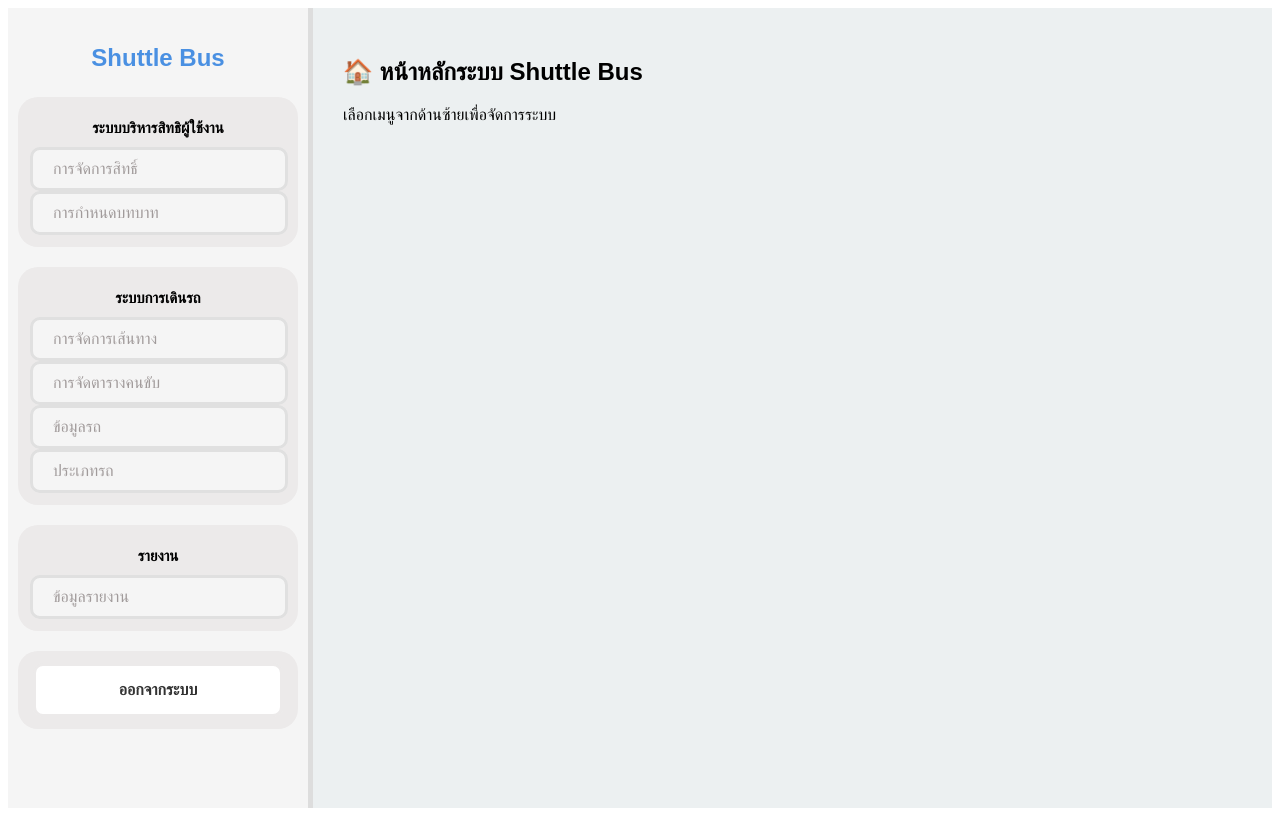
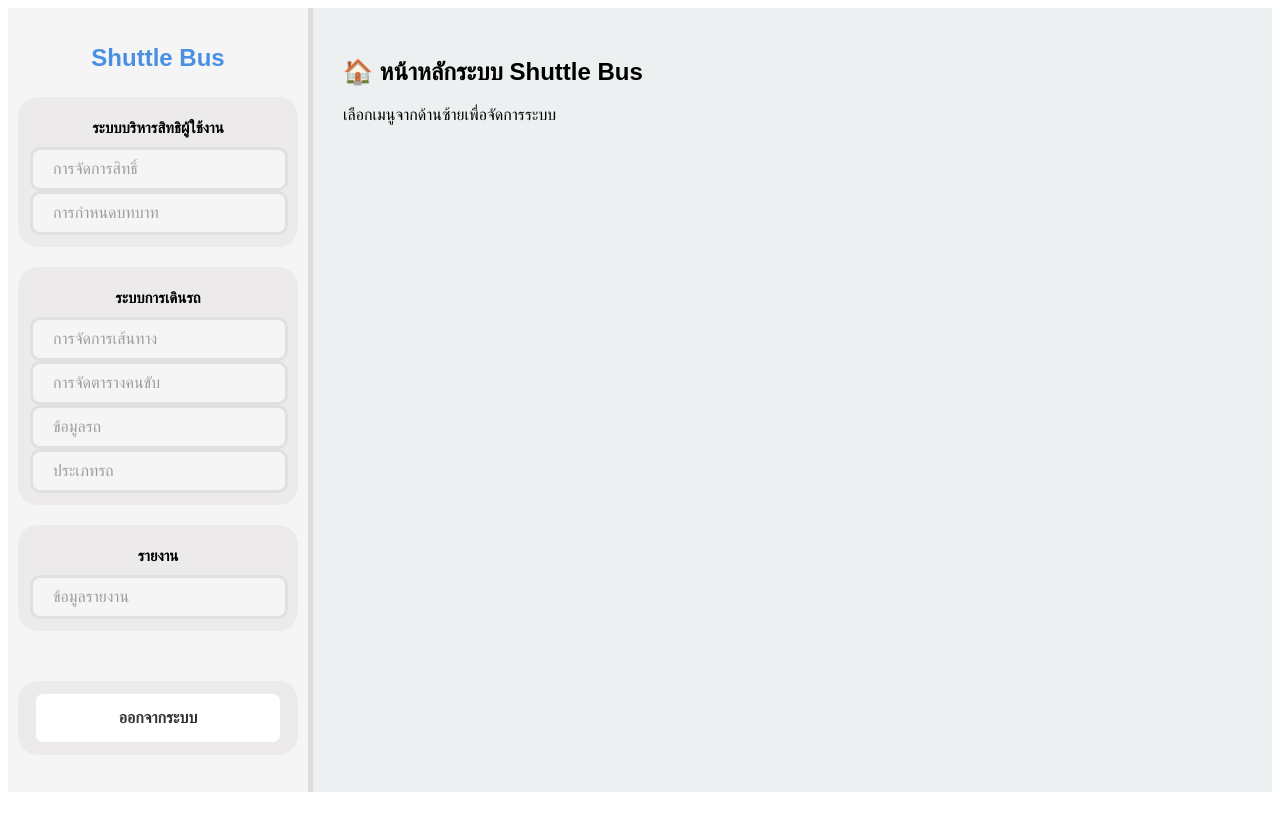
Before and after one commit to Foleiz/MiniProject_3, a React (Vite) app in the folder Font-End/: page / in a window 1280 px wide. Built offline with nearby package versions, Linux system fonts and the light colour scheme.

Commit message:
“mut”

```diff
--- a/Font-End/src/Home.jsx
+++ b/Font-End/src/Home.jsx
@@ -61,7 +61,7 @@ export default function Home() {
           </ul>
         </div>
 
-        <div className="menu-sub">
+        <div className="menu-sub1">
           <button className="logout-btn">ออกจากระบบ</button>
         </div>
       </div>
--- a/Font-End/src/index.css
+++ b/Font-End/src/index.css
@@ -1,7 +1,7 @@
 /* Layout หลัก */
 .container {
   display: flex;
-  height: 100vh;
+  height: 98vh;
   font-family: "Prompt", sans-serif;
 }
 
@@ -22,6 +22,14 @@
   margin-bottom: 20px;
   margin-top: 0px;
   padding: 12px;
+  background-color: #eceaea;
+  border-radius: 20px;
+}
+/* พื้นหลังเมนูออกจากระบบ */
+.menu-sub1 {
+  margin-top: 30px;
+  margin-bottom: 10px;
+  padding: 10px;
   background-color: #eceaea;
   border-radius: 20px;
 }
@@ -49,6 +57,7 @@ ul {
   margin: 0;
 }
 
+/*ปุ่มกดต่างๆ*/
 .menu-btn {
   display: flex;
   align-items: center;
@@ -101,6 +110,12 @@ ul {
   transform: translateY(-2px);
 }
 
+.logout-btn.active {
+  background-color: #fd8d8d;
+  border-color: #cd4646;
+  padding-right: 10px;
+}
+
 /* Content (ด้านขวา) */
 .content {
   flex: 1;
```
